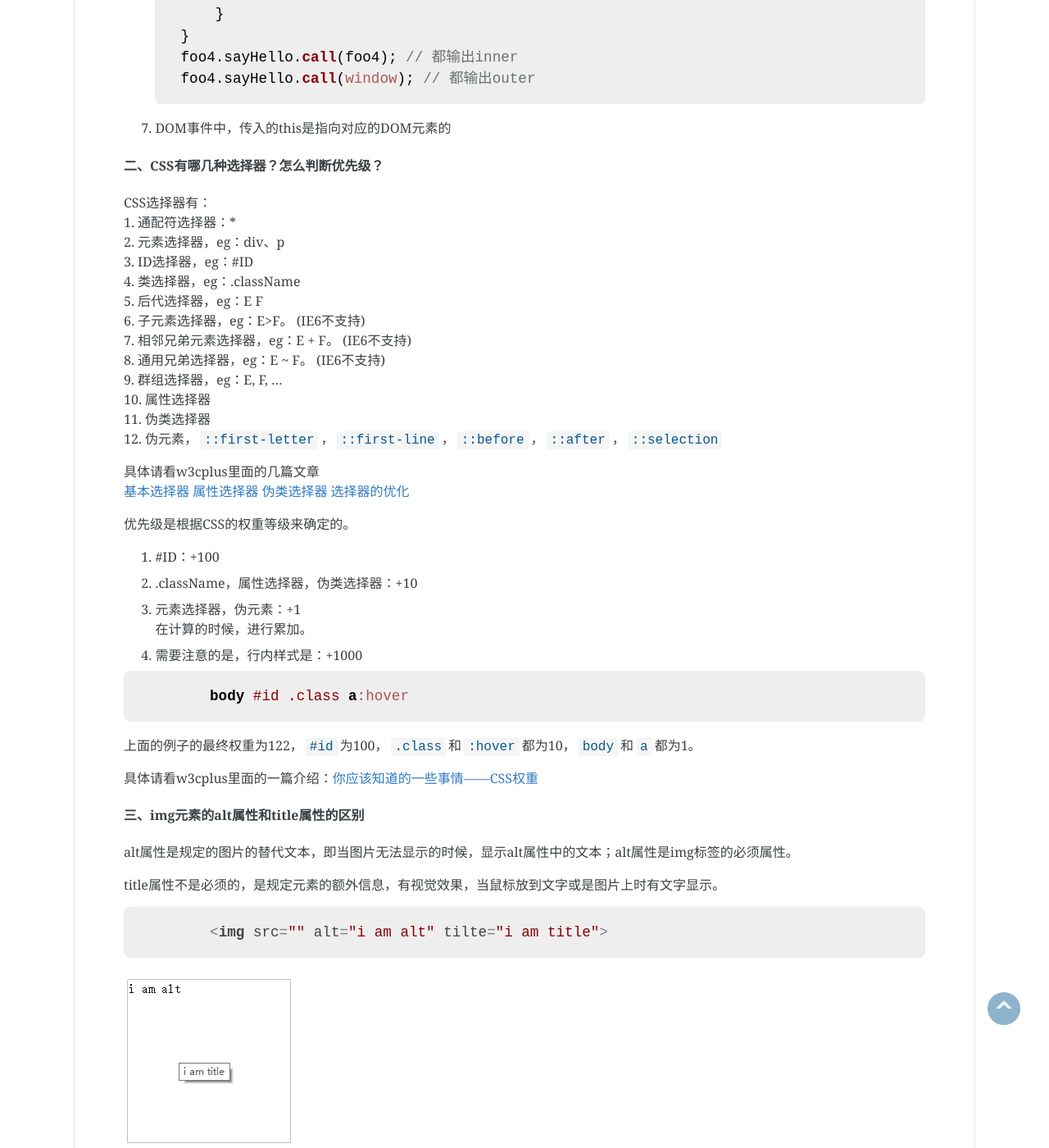
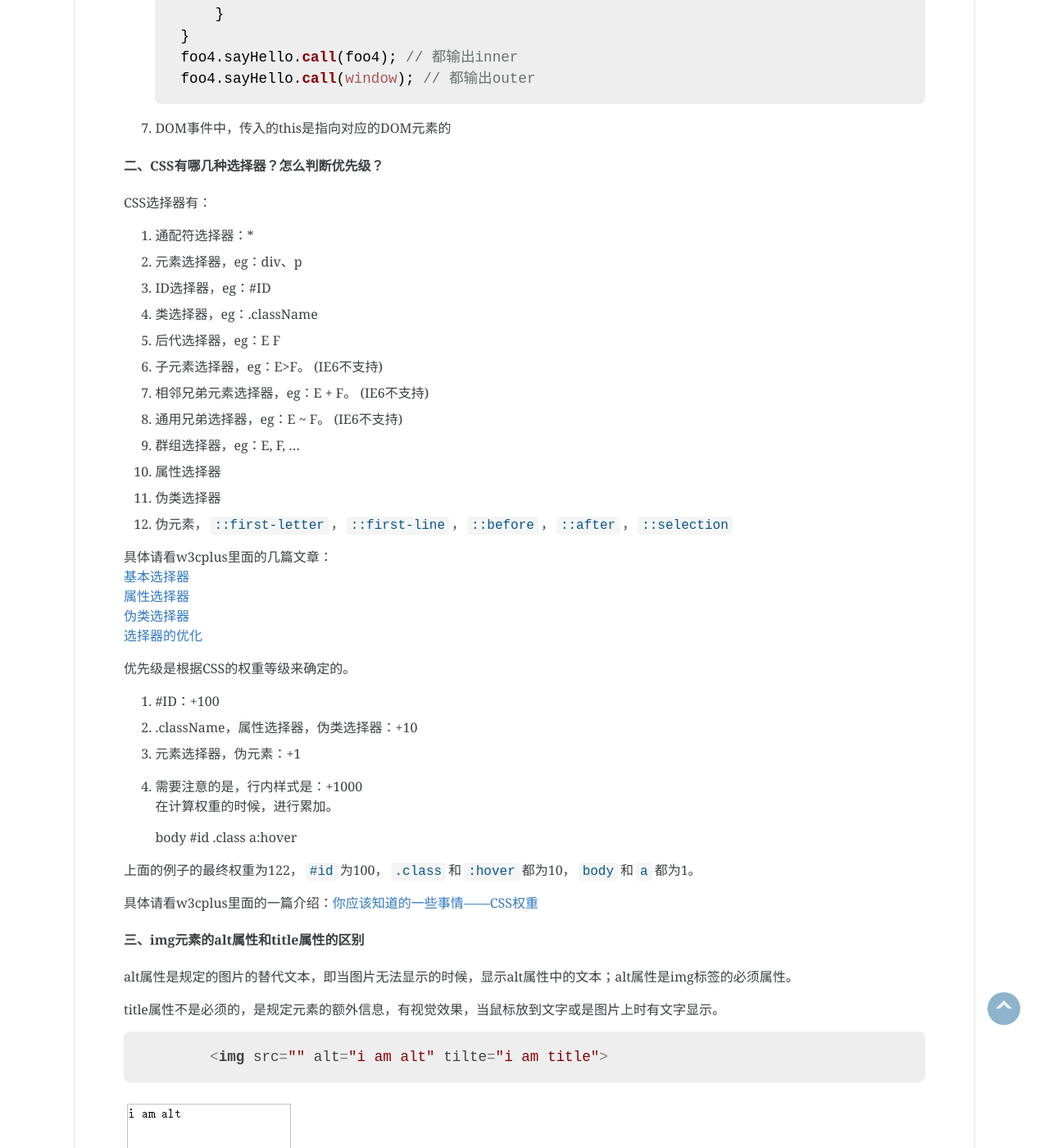
Before and after one commit to angelzou/angelzou.github.io, a Jekyll site: the page built from _posts/2015-08-02-interview-summary.md, in a window 1280 px wide and 1400 px high, scrolled down 3006 px. Shown: the whole window at 82% size. Built offline with Jekyll 4.4.1, drawn with Linux system fonts in a browser that asks for light colours; nearby versions of some CDN libraries; Markdown is read by kramdown in place of the engine named in the settings; comment, search, counter and statistics services are not loaded.

Commit message:
更改格式

````diff
--- a/_posts/2015-08-02-interview-summary.md
+++ b/_posts/2015-08-02-interview-summary.md
@@ -113,20 +113,21 @@ MDN中的一篇文章[向严格模式过渡](https://developer.mozilla.org/zh-CN
 
 ####二、CSS有哪几种选择器？怎么判断优先级？
 CSS选择器有：
-	1. 通配符选择器：*
-	2. 元素选择器，eg：div、p
-	3. ID选择器，eg：#ID
-	4. 类选择器，eg：.className
-	5. 后代选择器，eg：E F
-	6. 子元素选择器，eg：E>F。  (IE6不支持)
-	7. 相邻兄弟元素选择器，eg：E + F。  (IE6不支持)
-	8. 通用兄弟选择器，eg：E ~ F。  (IE6不支持)
-	9. 群组选择器，eg：E, F, ...
-	10. 属性选择器
-	11. 伪类选择器
-	12. 伪元素，`::first-letter`，`::first-line`，`::before`，`::after`，`::selection`
 
-具体请看w3cplus里面的几篇文章
+1.  通配符选择器：*
+2.  元素选择器，eg：div、p
+3.  ID选择器，eg：#ID
+4.  类选择器，eg：.className
+5.  后代选择器，eg：E F
+6.  子元素选择器，eg：E>F。  (IE6不支持)
+7.  相邻兄弟元素选择器，eg：E + F。  (IE6不支持)
+8.  通用兄弟选择器，eg：E ~ F。  (IE6不支持)
+9.  群组选择器，eg：E, F, ...
+10. 属性选择器
+11. 伪类选择器
+12. 伪元素，`::first-letter`，`::first-line`，`::before`，`::after`，`::selection`
+
+具体请看w3cplus里面的几篇文章：
 [基本选择器](http://www.w3cplus.com/css3/basic-selectors)
 [属性选择器](http://www.w3cplus.com/css3/attribute-selectors)
 [伪类选择器](http://www.w3cplus.com/css3/pseudo-class-selector)
@@ -136,12 +137,11 @@ CSS选择器有：
 1. #ID：+100
 2. .className，属性选择器，伪类选择器：+10
 3. 元素选择器，伪元素：+1
-在计算的时候，进行累加。
 4. 需要注意的是，行内样式是：+1000
+在计算权重的时候，进行累加。
 
-```css
 	body #id .class a:hover
-```
+
 
 上面的例子的最终权重为122，`#id`为100，`.class`和`:hover`都为10，`body`和`a`都为1。
 
````
